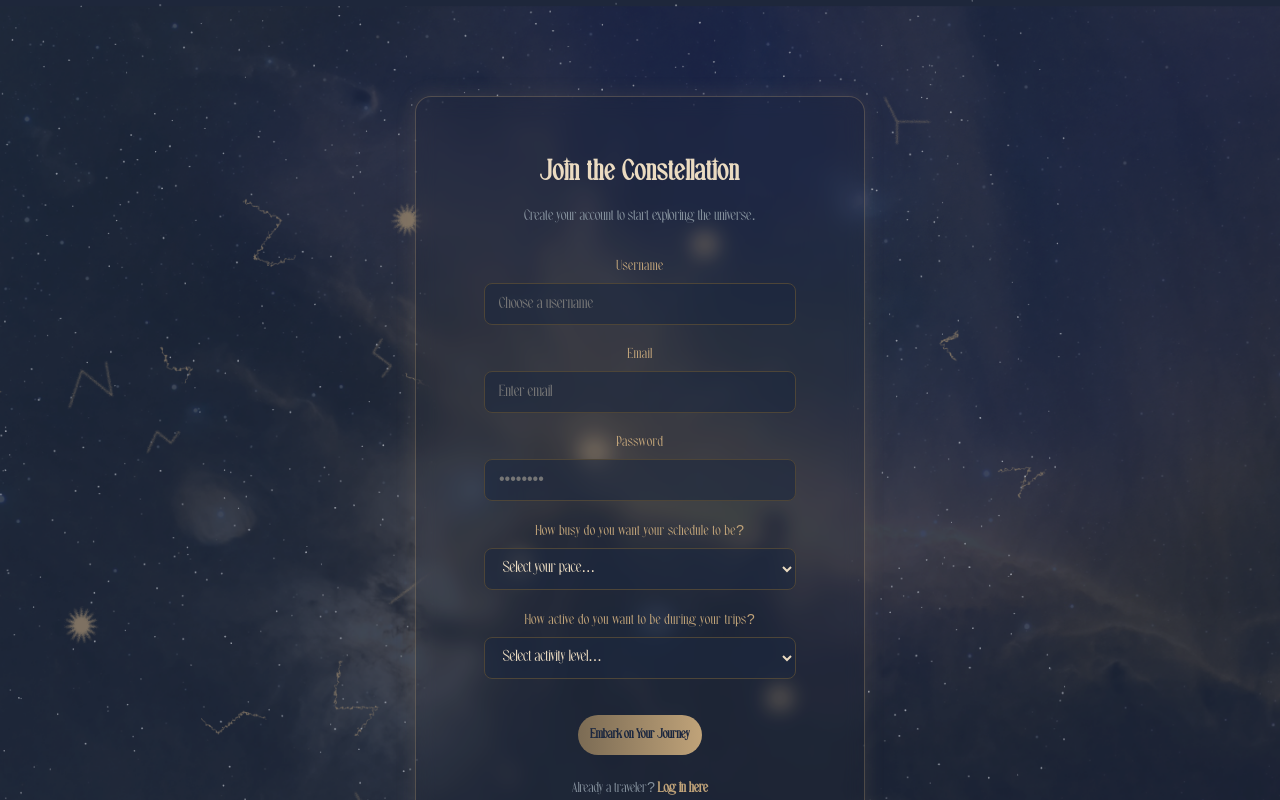
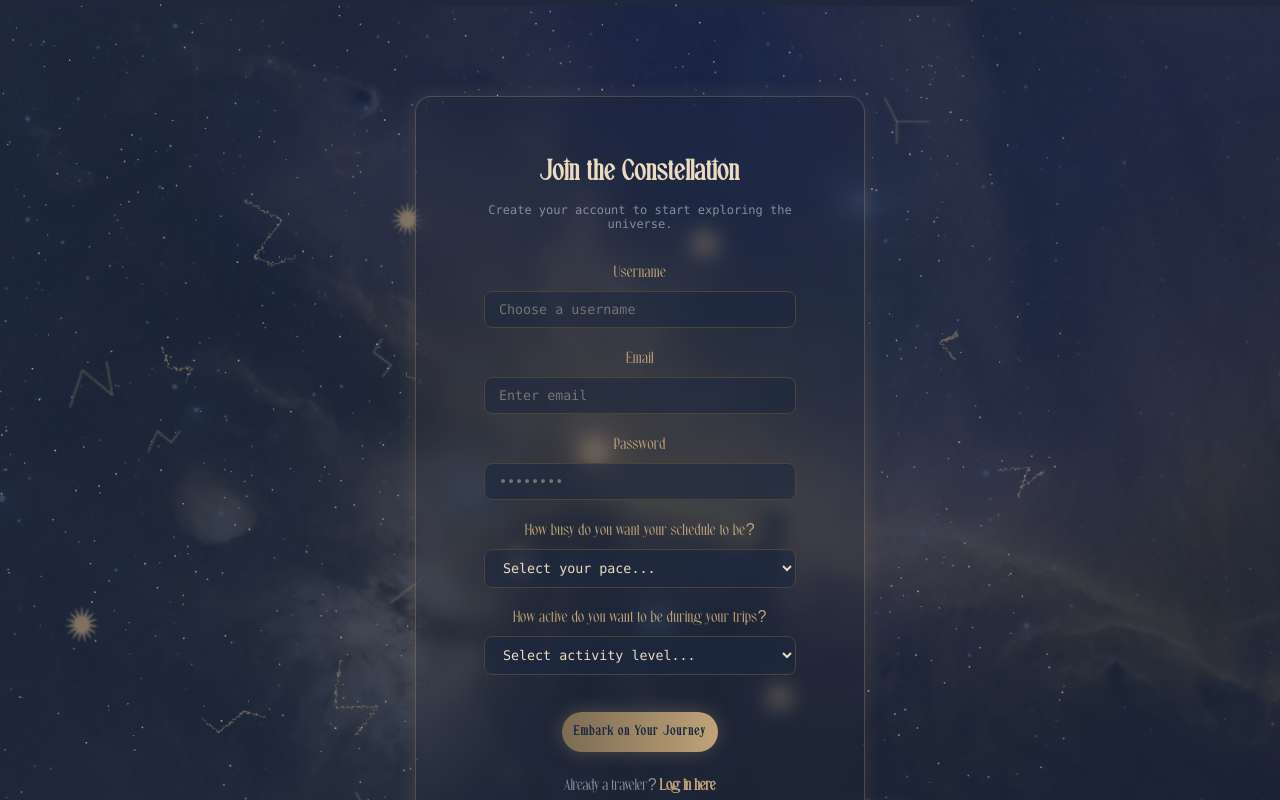
Before and after one commit to abui304/wayfinder, a React (Vite) app in the folder frontend/: page /signup in a window 1280 px wide. Shown: the top 800 px of the page. Built offline with nearby package versions, Linux system fonts and the light colour scheme.

Commit message:
minimal changes

```diff
--- a/frontend/src/pages/Home.css
+++ b/frontend/src/pages/Home.css
@@ -43,10 +43,11 @@
 }
 
 .subtext {
-  font-size: 1.1rem;
-  color: #c0a379;
-  margin-left: -80px;
-  margin-top: 3rem;
+    font-family: "Monaco", Monospace;
+    font-size: 1.1rem;
+    color: #c0a379;
+    margin-left: -80px;
+    margin-top: 3rem;
 }
 
 .graphic-section {
@@ -77,7 +78,7 @@
 /* Typing animation */
 @keyframes typing {
   from { width: 0; }
-  to { width: 7.5ch; }
+  to { width: 6.8ch; }
 }
 
 /* Caret blink */
--- a/frontend/src/pages/Login.css
+++ b/frontend/src/pages/Login.css
@@ -50,10 +50,10 @@
 }
 
 .login-subtitle {
-    font-family: 'StarlightRune', sans-serif;
+    font-family: "Monaco", Monospace;
     color: #838f9b;
     text-align: center;
-    font-size: 0.95rem;
+    font-size: 0.75rem;
     margin-bottom: 2rem;
 }
 
@@ -66,14 +66,13 @@
 .login-form label {
     font-family: 'StarlightRune', sans-serif;
     color: #c0a379;
-    font-size: 0.9rem;
+    font-size: 1rem;
     letter-spacing: 1.5px;
     margin-bottom: 8px;
 }
 
 .login-form input {
-    font-family: 'StarlightRune', sans-serif;
-    font-size: 1rem;
+    font-family: "Monaco", Monospace;
     background: rgba(27, 39, 63, 0.6);
     border: 1px solid #4d4538;
     color: #ebdbc1;
--- a/frontend/src/pages/Signup.css
+++ b/frontend/src/pages/Signup.css
@@ -48,10 +48,10 @@
 }
 
 .signup-subtitle {
-    font-family: 'StarlightRune', sans-serif;
+    font-family: "Monaco", Monospace;
+    font-size: 0.75rem;
     color: #838f9b;
     text-align: center;
-    font-size: 0.95rem;
     margin-bottom: 2rem;
 }
 
@@ -70,7 +70,7 @@
 .signup-form label {
     font-family: 'StarlightRune', sans-serif;
     color: #c0a379;
-    font-size: 0.9rem;
+    font-size: 1rem;
     letter-spacing: 0.5px;
 }
 
@@ -84,8 +84,7 @@
     padding: 10px 14px;
     outline: none;
     transition: border-color 0.3s, box-shadow 0.3s;
-    font-family: 'StarlightRune', sans-serif;
-    font-size: 1rem;
+    font-family: "Monaco", Monospace;
 }
 
 .signup-form input:focus,
@@ -95,15 +94,17 @@
 }
 
 .signup-btn {
+    font-family: 'StarlightRune', sans-serif;
+    letter-spacing: 1.5px;
     margin-top: 1rem;
     background: linear-gradient(90deg, #7b6b54, #c0a379);
-    font-family: 'StarlightRune', sans-serif;
     color: #1b273f;
     font-weight: 600;
-    padding: 12px;
+    padding: 0.75rem;
     border: none;
     border-radius: 25px;
     cursor: pointer;
+    box-shadow: 0 0 20px rgba(192, 163, 121, 0.3); /* Fixed typo: was 1922 */
     transition: transform 0.3s, box-shadow 0.3s;
     align-self: center;
 }
@@ -115,7 +116,7 @@
 .login-text {
     text-align: center;
     margin-top: 1.5rem;
-    font-size: 0.9rem;
+    font-size: 1rem;
     color: #838f9b;
     padding-bottom: 20px;
 }
```
Also changed, not shown: frontend/src/components/PlanetDropdown.jsx (deleted, +0 -16 lines), frontend/src/assets/planets/eris.png, frontend/src/assets/planets/saturn.png.
